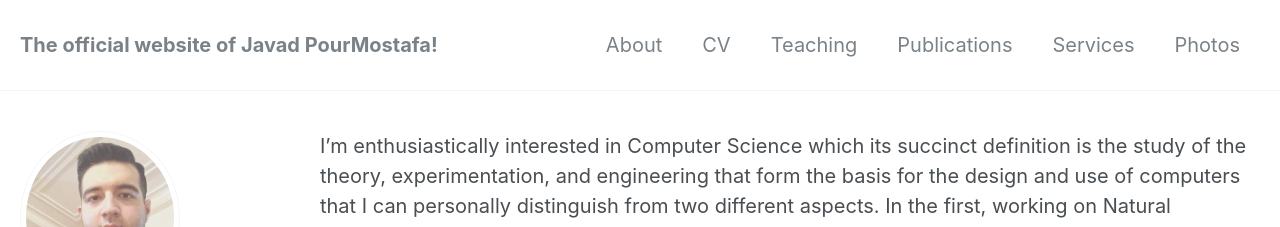
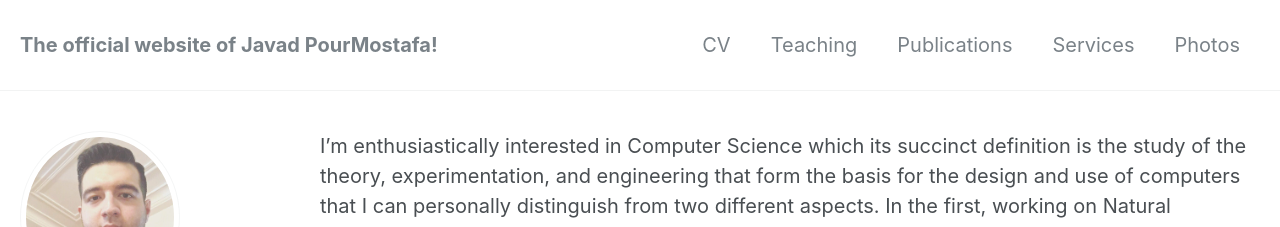
Before and after one commit to JoyeBright/JoyeBright.github.io, a Jekyll site: the page built from _pages/about.md, in a window 1280 px wide and 900 px high. Shown: the top 227 px of the window. Built offline with Jekyll 4.4.1, drawn with Linux system fonts in a browser that asks for light colours; nearby versions of some CDN libraries.

Commit message:
stuff added

```diff
--- a/_data/navigation.yml
+++ b/_data/navigation.yml
@@ -2,9 +2,6 @@
 main:
   # title: "Quick-Start Guide"
   # url: https://mmistakes.github.io/minimal-mistakes/docs/quick-start-guide/
-    - title: "About"
-      url: "/about/"
-      description: "It's all about me!"
     - title: "CV"
       url: "/cv/"
   # - title: "Sample Posts"
--- a/_pages/about.md
+++ b/_pages/about.md
@@ -1,6 +1,6 @@
 ---
 classes: wide
-permalink: /about/
+permalink: /
 author_profile: true
 ---
 {% include base_path %}
```
